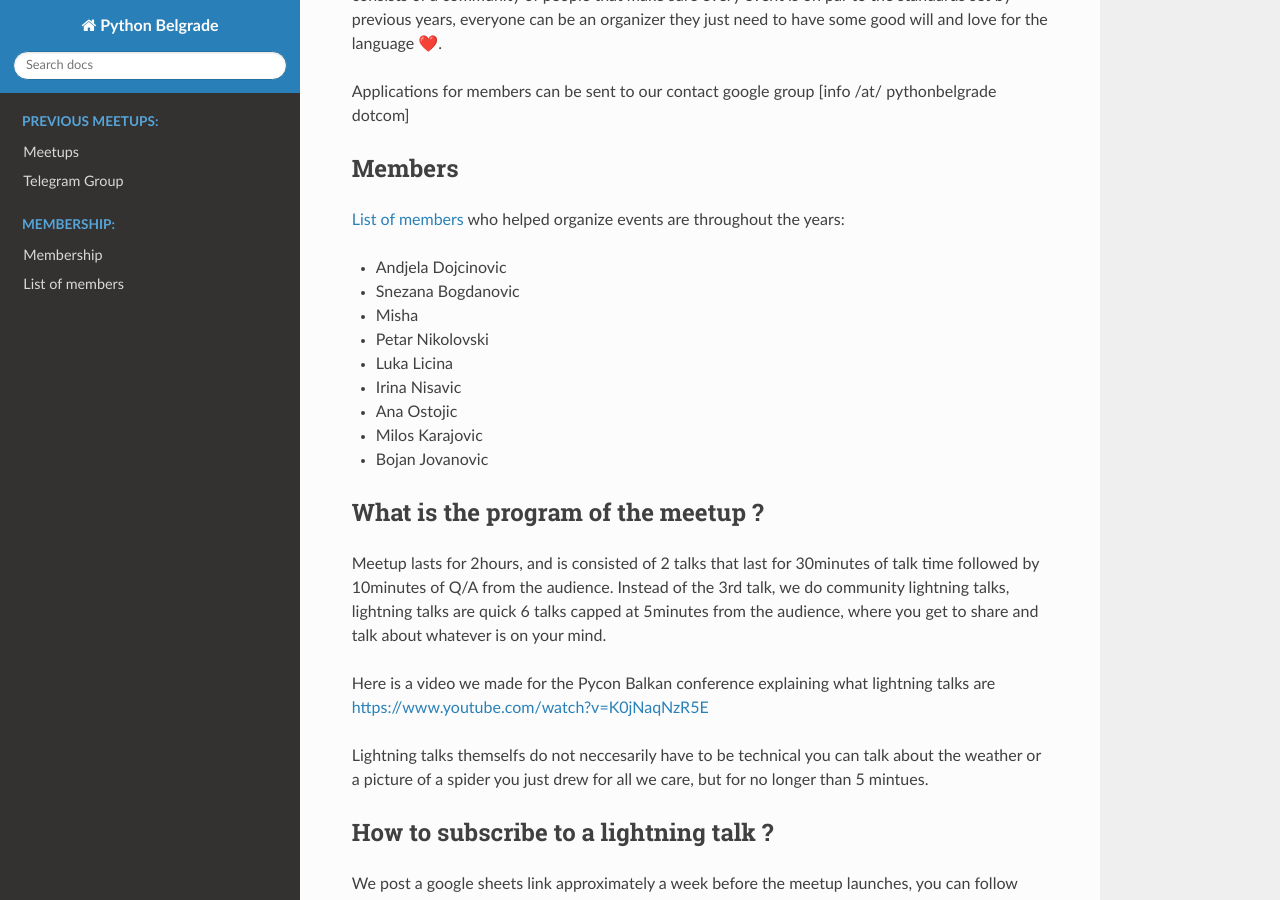
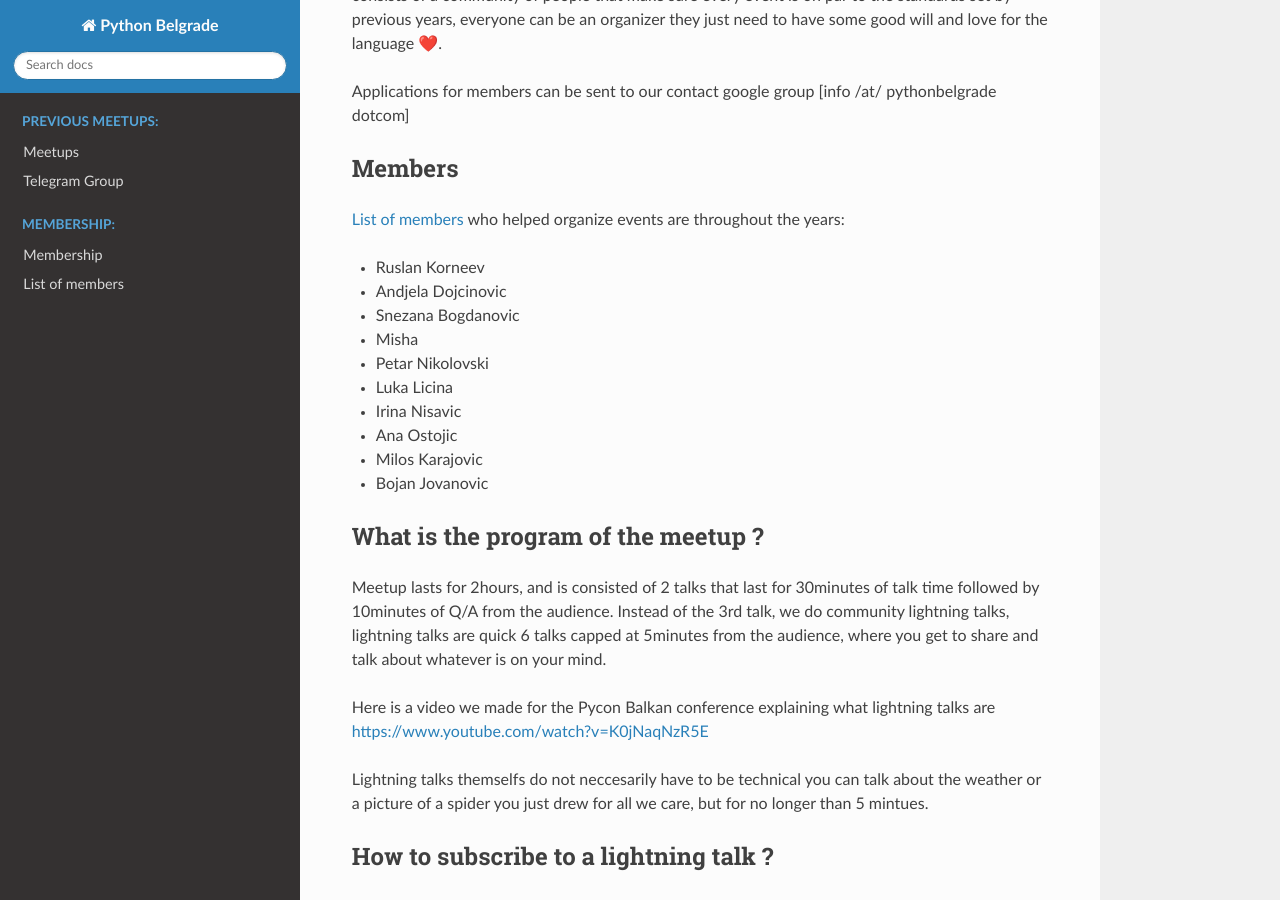
Before and after one commit to PythonBalkan/PythonBelgrade, a Sphinx documentation site: the page built from docs/source/index.rst, in a window 1280 px wide and 900 px high, scrolled down 328 px. Built offline with Sphinx 7.4.7 and the Read the Docs theme 2.0.0, drawn with Linux system fonts in a browser that asks for light colours.

Commit message:
update list of members
add ruslan to members list

```diff
--- a/docs/source/index.rst
+++ b/docs/source/index.rst
@@ -21,6 +21,7 @@ Members
 
 `List of members <https://www.meetup.com/PythonBelgrade/members/?op=leaders>`_  who helped organize events are throughout the years:
 
+* Ruslan Korneev
 * Andjela Dojcinovic
 * Snezana Bogdanovic
 * Misha
```
